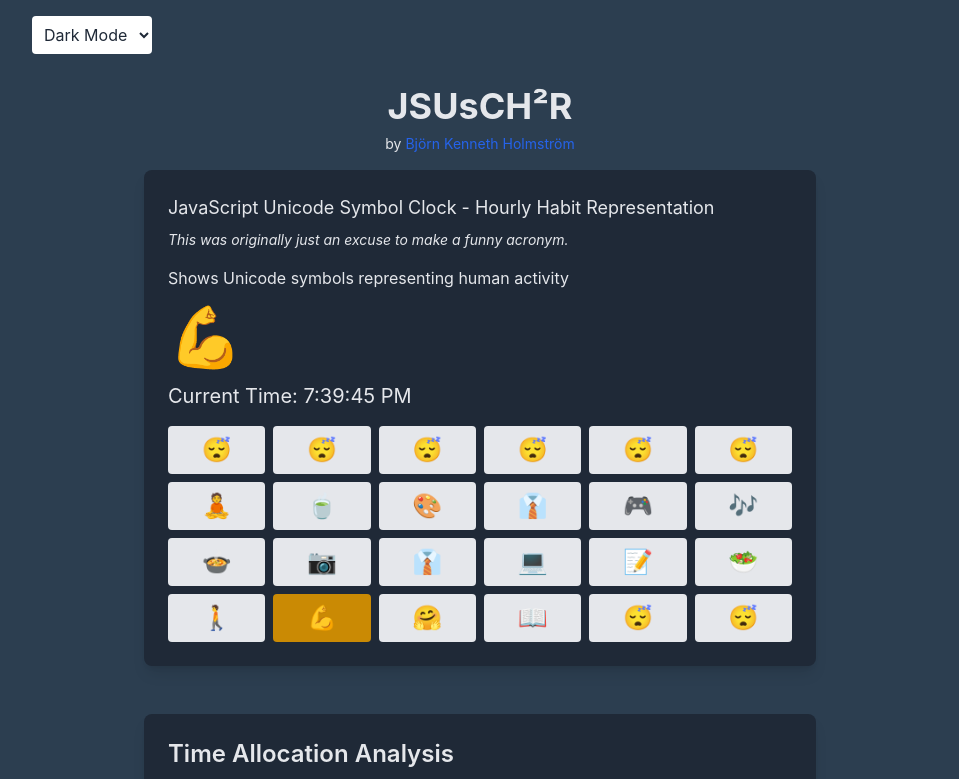
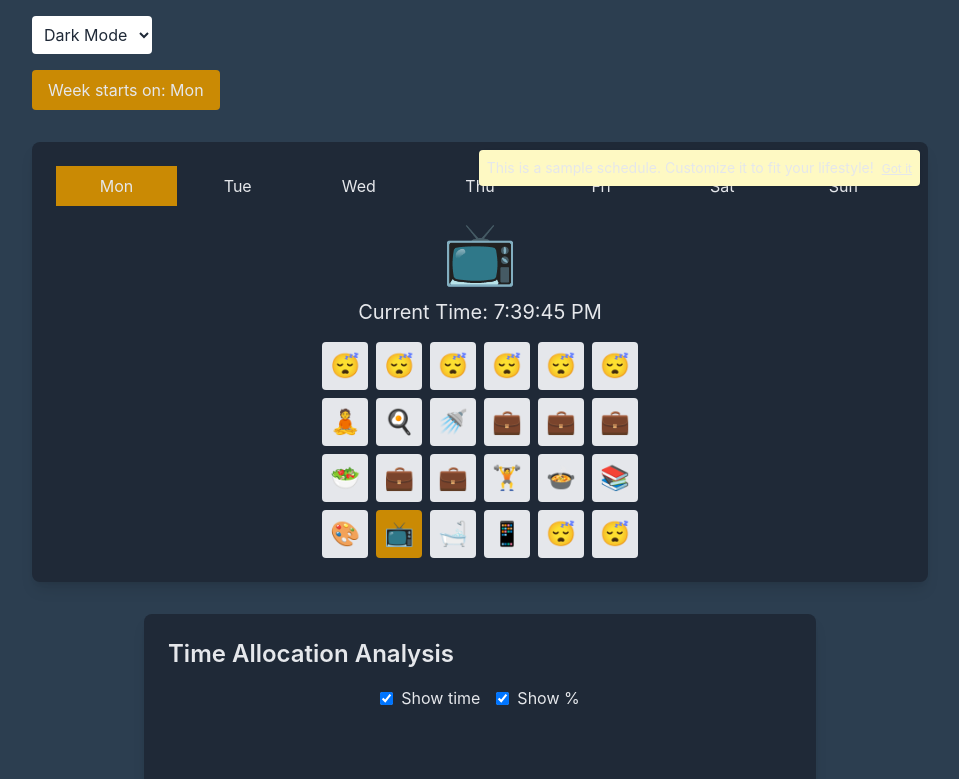
Before and after one commit to BjornKennethHolmstrom/JSUsCH2R, a React (Create React App) app: page / in a window 1280 px wide. Shown: the top 779 px of the page, without its empty margins (160-1119 px from the left). Built offline with nearby package versions, Linux system fonts and the light colour scheme.

Commit message:
Add week-long schedule with optional starting day. Add tool tip encouraging customization

```diff
--- a/src/App.js
+++ b/src/App.js
@@ -5,6 +5,7 @@ import EditPopup from './components/EditPopup';
 import ThemeSelector from './components/ThemeSelector';
 import TimeAllocationAnalysis from './components/TimeAllocationAnalysis';
 import ShareModal from './components/ShareModal';
+import WeeklySchedule from './components/WeeklySchedule';
 import { useTheme } from './themes';
 
 const useLocalStorage = (key, initialValue) => {
@@ -31,7 +32,7 @@ const useLocalStorage = (key, initialValue) => {
   return [storedValue, setValue];
 };
 
-const defaultSchedule = [
+const defaultDaySchedule = [
   { emoji: "😴", activity: "Sleeping" },
   { emoji: "😴", activity: "Sleeping" },
   { emoji: "😴", activity: "Sleeping" },
@@ -39,42 +40,52 @@ const defaultSchedule = [
   { emoji: "😴", activity: "Sleeping" },
   { emoji: "😴", activity: "Sleeping" },
   { emoji: "🧘", activity: "Meditating" },
-  { emoji: "🍵", activity: "Having tea" },
-  { emoji: "🎨", activity: "Creating art" },
-  { emoji: "👔", activity: "Working" },
-  { emoji: "🎮", activity: "Playing games" },
-  { emoji: "🎶", activity: "Listening to music" },
-  { emoji: "🍲", activity: "Eating lunch" },
-  { emoji: "📷", activity: "Taking photos" },
-  { emoji: "👔", activity: "Working" },
-  { emoji: "💻", activity: "Coding" },
-  { emoji: "📝", activity: "Writing" },
-  { emoji: "🥗", activity: "Having dinner" },
-  { emoji: "🚶", activity: "Walking" },
-  { emoji: "💪", activity: "Exercising" },
-  { emoji: "🤗", activity: "Socializing" },
-  { emoji: "📖", activity: "Reading" },
+  { emoji: "🍳", activity: "Breakfast" },
+  { emoji: "🚿", activity: "Getting ready" },
+  { emoji: "💼", activity: "Work" },
+  { emoji: "💼", activity: "Work" },
+  { emoji: "💼", activity: "Work" },
+  { emoji: "🥗", activity: "Lunch" },
+  { emoji: "💼", activity: "Work" },
+  { emoji: "💼", activity: "Work" },
+  { emoji: "🏋️", activity: "Exercise" },
+  { emoji: "🍲", activity: "Dinner" },
+  { emoji: "📚", activity: "Reading" },
+  { emoji: "🎨", activity: "Hobby time" },
+  { emoji: "📺", activity: "Relaxing" },
+  { emoji: "🛁", activity: "Self-care" },
+  { emoji: "📱", activity: "Social media" },
   { emoji: "😴", activity: "Sleeping" },
   { emoji: "😴", activity: "Sleeping" }
 ];
 
+const defaultWeekSchedule = {
+  Mon: defaultDaySchedule,
+  Tue: defaultDaySchedule,
+  Wed: defaultDaySchedule,
+  Thu: defaultDaySchedule,
+  Fri: defaultDaySchedule,
+  Sat: defaultDaySchedule,
+  Sun: defaultDaySchedule,
+};
+
 const defaultEmojiLibrary = [
   { emoji: "😴", activity: "Sleeping" },
   { emoji: "🧘", activity: "Meditating" },
-  { emoji: "🍵", activity: "Having tea" },
-  { emoji: "🎨", activity: "Creating art" },
-  { emoji: "👔", activity: "Working" },
-  { emoji: "🎮", activity: "Playing games" },
-  { emoji: "🎶", activity: "Listening to music" },
-  { emoji: "🍲", activity: "Eating lunch" },
-  { emoji: "📷", activity: "Taking photos" },
+  { emoji: "🍳", activity: "Cooking" },
+  { emoji: "💼", activity: "Working" },
+  { emoji: "🏋️", activity: "Exercising" },
+  { emoji: "📚", activity: "Reading" },
+  { emoji: "🎨", activity: "Creating" },
+  { emoji: "🎮", activity: "Gaming" },
+  { emoji: "🌳", activity: "Nature walk" },
   { emoji: "💻", activity: "Coding" },
-  { emoji: "📝", activity: "Writing" },
-  { emoji: "🥗", activity: "Having dinner" },
-  { emoji: "🚶", activity: "Walking" },
-  { emoji: "💪", activity: "Exercising" },
-  { emoji: "🤗", activity: "Socializing" },
-  { emoji: "📖", activity: "Reading" }
+  { emoji: "🎵", activity: "Music" },
+  { emoji: "✍️", activity: "Writing" },
+  { emoji: "🧹", activity: "Cleaning" },
+  { emoji: "👥", activity: "Socializing" },
+  { emoji: "🚗", activity: "Commuting" },
+  { emoji: "📺", activity: "Watching TV" }
 ];
 
 const decodeString = (str) => {
@@ -84,23 +95,34 @@ const decodeString = (str) => {
 };
 
 const App = () => {
-  const [schedule, setSchedule] = useLocalStorage('jsusch2r-schedule', defaultSchedule);
+  const [weekSchedule, setWeekSchedule] = useLocalStorage('jsusch2r-week-schedule', defaultWeekSchedule);
   const [emojiLibrary, setEmojiLibrary] = useLocalStorage('jsusch2r-emoji-library', defaultEmojiLibrary);
+  const [editingDay, setEditingDay] = useState(null);
   const [editingIndex, setEditingIndex] = useState(null);
+  const [isShareModalOpen, setIsShareModalOpen] = useState(false);
+  const [weekStart, setWeekStart] = useLocalStorage('jsusch2r-week-start', 'Mon');
+  const [hasSeenTooltip, setHasSeenTooltip] = useLocalStorage('jsusch2r-has-seen-tooltip', false);
 
-  const handleScheduleUpdate = (newSchedule) => {
-    setSchedule(newSchedule);
+  const handleDayScheduleUpdate = (day, newDaySchedule) => {
+    setWeekSchedule(prevWeekSchedule => ({
+      ...prevWeekSchedule,
+      [day]: newDaySchedule
+    }));
   };
 
-  const handleEmojiClick = (index) => {
+  const handleEmojiClick = (day, index) => {
+    setEditingDay(day);
     setEditingIndex(index);
   };
 
   const handleEditSave = (emoji, activity) => {
-    const newSchedule = [...schedule];
-    newSchedule[editingIndex] = { emoji, activity };
-    handleScheduleUpdate(newSchedule);
-    setEditingIndex(null);
+    if (editingDay && editingIndex !== null) {
+      const newDaySchedule = [...weekSchedule[editingDay]];
+      newDaySchedule[editingIndex] = { emoji, activity };
+      handleDayScheduleUpdate(editingDay, newDaySchedule);
+      setEditingDay(null);
+      setEditingIndex(null);
+    }
   };
 
   const handleAddEmoji = (emoji, activity) => {
@@ -113,29 +135,37 @@ const App = () => {
     setEmojiLibrary(emojiLibrary.filter(item => item.emoji !== emoji));
   };
 
-  const [isShareModalOpen, setIsShareModalOpen] = useState(false);
+  const { theme } = useTheme();
 
-  useEffect(() => {
-    const hash = window.location.hash;
-    if (hash.startsWith('#schedule=')) {
-      const encodedSchedule = hash.replace('#schedule=', '');
-      try {
-        const decodedSchedule = JSON.parse(decodeString(atob(encodedSchedule)));
-        setSchedule(decodedSchedule);
-      } catch (error) {
-        console.error('Error decoding schedule:', error);
-      }
-    }
-  }, []);
+  const toggleWeekStart = () => {
+    setWeekStart(prev => prev === 'Mon' ? 'Sun' : 'Mon');
+  };
 
-  const { theme } = useTheme();
+  const handleTooltipDismiss = () => {
+    setHasSeenTooltip(true);
+  };
 
   return (
     <div className={`min-h-screen ${theme.background} ${theme.text} p-2 sm:p-4 flex flex-col`}>
       <div className="flex-grow max-w-4xl mx-auto w-full">
         <ThemeSelector />
-        <JSUsCH2R schedule={schedule} onEmojiClick={handleEmojiClick} />
-        <TimeAllocationAnalysis schedule={schedule} />
+        <div className="flex justify-between items-center mb-4">
+          <button
+            onClick={toggleWeekStart}
+            className={`${theme.accent} ${theme.text} px-4 py-2 rounded ${theme.hover}`}
+          >
+            Week starts on: {weekStart}
+          </button>
+        </div>
+        <WeeklySchedule
+          weekSchedule={weekSchedule}
+          onDayScheduleUpdate={handleDayScheduleUpdate}
+          onEmojiClick={handleEmojiClick}
+          weekStart={weekStart}
+          showTooltip={!hasSeenTooltip}
+          onTooltipDismiss={handleTooltipDismiss}
+        />
+        <TimeAllocationAnalysis schedule={Object.values(weekSchedule).flat()} />
         <EmojiLibrary
           emojiLibrary={emojiLibrary}
           onAddEmoji={handleAddEmoji}
@@ -148,18 +178,21 @@ const App = () => {
         >
           Share My Schedule
         </button>
-        {editingIndex !== null && (
+        {editingDay && editingIndex !== null && (
           <EditPopup
-            emoji={schedule[editingIndex].emoji}
-            activity={schedule[editingIndex].activity}
+            emoji={weekSchedule[editingDay][editingIndex].emoji}
+            activity={weekSchedule[editingDay][editingIndex].activity}
             emojiLibrary={emojiLibrary}
             onSave={handleEditSave}
-            onClose={() => setEditingIndex(null)}
+            onClose={() => {
+              setEditingDay(null);
+              setEditingIndex(null);
+            }}
           />
         )}
         {isShareModalOpen && (
           <ShareModal
-            schedule={schedule}
+            weekSchedule={weekSchedule}
             onClose={() => setIsShareModalOpen(false)}
           />
         )}
--- a/src/components/JSUsCH2R.js
+++ b/src/components/JSUsCH2R.js
@@ -1,7 +1,7 @@
 import React, { useState, useEffect } from 'react';
 import { useTheme } from '../themes';
 
-const JSUsCH2R = ({ schedule, onEmojiClick }) => {
+const JSUsCH2R = ({ schedule, onEmojiClick, onScheduleUpdate }) => {
   const [currentHour, setCurrentHour] = useState(new Date().getHours());
   const [currentEmoji, setCurrentEmoji] = useState('');
   const { theme } = useTheme();
@@ -23,15 +23,7 @@ const JSUsCH2R = ({ schedule, onEmojiClick }) => {
   };
 
   return (
-    <div className={`flex flex-col items-center justify-center ${theme.background} ${theme.text} p-4`}>
-      <h1 className="text-4xl font-bold mb-2">JSUsCH²R</h1>
-      <p className="text-sm mb-4 text-center">
-        by <a href="https://bjornkennethholmstrom.wordpress.com" target="_blank" rel="noopener noreferrer" className="text-blue-600 hover:text-blue-800">Björn Kenneth Holmström</a>
-      </p>
-      <div className={`${theme.card} rounded-lg shadow-lg p-6 max-w-2xl w-full`}>
-        <p className="text-lg mb-2">JavaScript Unicode Symbol Clock - Hourly Habit Representation</p>
-        <p className="text-sm mb-4 italic">This was originally just an excuse to make a funny acronym.</p>
-        <p className="mb-4">Shows Unicode symbols representing human activity</p>
+    <div className={`flex flex-col items-center justify-center ${theme.text}`}>
       <div className="text-6xl mb-4">{currentEmoji}</div>
       <p className="text-xl mb-4">Current Time: {new Date().toLocaleTimeString()}</p>
       <div className="grid grid-cols-6 gap-2">
@@ -47,7 +39,6 @@ const JSUsCH2R = ({ schedule, onEmojiClick }) => {
         ))}
       </div>
     </div>
-    </div>
   );
 };
 
--- /dev/null
+++ b/src/components/WeeklySchedule.js
@@ -0,0 +1,54 @@
+import React, { useState, useEffect } from 'react';
+import { useTheme } from '../themes';
+import JSUsCH2R from './JSUsCH2R';
+
+const WeeklySchedule = ({ weekSchedule, onDayScheduleUpdate, onEmojiClick, weekStart, showTooltip, onTooltipDismiss }) => {
+  const { theme } = useTheme();
+  const [activeDay, setActiveDay] = useState(weekStart);
+
+  const DAYS = weekStart === 'Mon'
+    ? ['Mon', 'Tue', 'Wed', 'Thu', 'Fri', 'Sat', 'Sun']
+    : ['Sun', 'Mon', 'Tue', 'Wed', 'Thu', 'Fri', 'Sat'];
+
+  useEffect(() => {
+    setActiveDay(weekStart);
+  }, [weekStart]);
+
+  const handleEmojiClick = (index) => {
+    onEmojiClick(activeDay, index);
+  };
+
+  return (
+    <div className={`${theme.card} rounded-lg shadow-lg p-6 mt-8 relative`}>
+      {showTooltip && (
+        <div className={`absolute top-2 right-2 ${theme.text} text-sm bg-yellow-100 p-2 rounded shadow`}>
+          This is a sample schedule. Customize it to fit your lifestyle!
+          <button
+            className="ml-2 text-xs underline"
+            onClick={onTooltipDismiss}
+          >
+            Got it
+          </button>
+        </div>
+      )}
+      <div className="flex mb-4">
+        {DAYS.map(day => (
+          <button
+            key={day}
+            className={`flex-1 py-2 ${activeDay === day ? theme.accent : ''} ${theme.hover}`}
+            onClick={() => setActiveDay(day)}
+          >
+            {day}
+          </button>
+        ))}
+      </div>
+      <JSUsCH2R
+        schedule={weekSchedule[activeDay]}
+        onEmojiClick={handleEmojiClick}
+        onScheduleUpdate={(newSchedule) => onDayScheduleUpdate(activeDay, newSchedule)}
+      />
+    </div>
+  );
+};
+
+export default WeeklySchedule;
--- a/src/themes.js
+++ b/src/themes.js
@@ -1,4 +1,4 @@
-import React, { createContext, useContext, useState } from 'react';
+import React, { createContext, useContext, useState, useEffect } from 'react';
 
 const themes = {
   default: {
@@ -88,7 +88,14 @@ const ThemeContext = createContext();
 export const useTheme = () => useContext(ThemeContext);
 
 export const ThemeProvider = ({ children }) => {
-  const [currentTheme, setCurrentTheme] = useState('dark'); // Changed from 'default' to 'dark'
+  const [currentTheme, setCurrentTheme] = useState(() => {
+    const savedTheme = localStorage.getItem('jsusch2r-theme');
+    return savedTheme && themes[savedTheme] ? savedTheme : 'dark';
+  });
+
+  useEffect(() => {
+    localStorage.setItem('jsusch2r-theme', currentTheme);
+  }, [currentTheme]);
 
   const theme = themes[currentTheme];
 
```
Also changed, not shown: src/scheduleStats.js (added, +19 -0 lines), 2 other files (tests, documents, lock files or other folders). Lines whose indentation alone changed are shown as unchanged.
